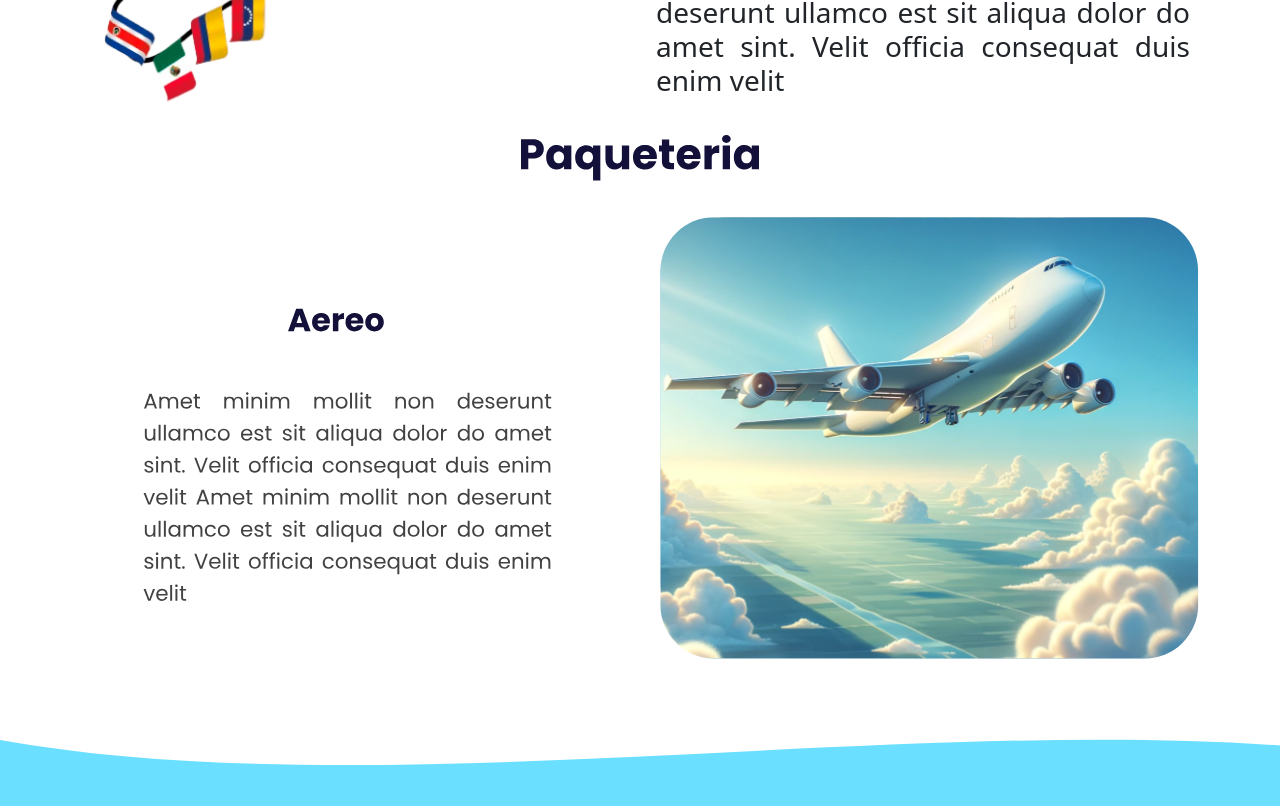
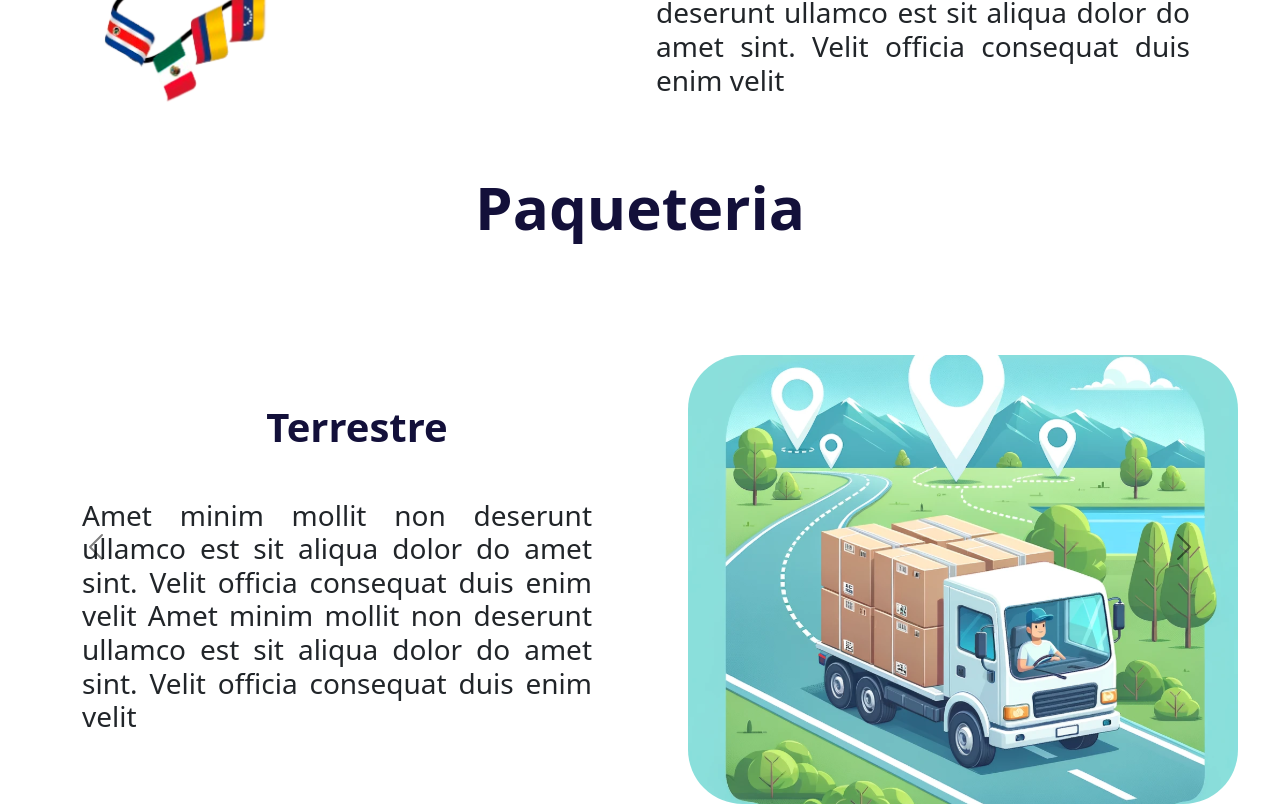
Before and after one commit to Xserrano02/cargo-premire, a React (Create React App) app: page / in a window 1280 px wide. Shown: the part 2240-3046 px from the top of the page. Built offline with nearby package versions, Linux system fonts and the light colour scheme.

Commit message:
SlideCountries and HoverCountries

```diff
--- a/src/Screens/HomePage.js
+++ b/src/Screens/HomePage.js
@@ -1,4 +1,4 @@
-import React from "react";
+import React, { useEffect, useState } from "react";
 import NavBar from "../Components/NavBar.jsx";
 import Banner from "../Resources/Banner.svg";
 import Mexico from "../Resources/Mexico.svg";
@@ -11,12 +11,19 @@ import Colombia from "../Resources/Colombia.png";
 import Venezuela from "../Resources/Venezuela.png";
 import Republic from "../Resources/RepublicaDom.png";
 import BannerSV from "../Resources/BannerSV.svg";
-import BannerPaq from "../Resources/BannerPaqueteria.svg";
+import Aereo from "../Resources/Areo.svg";
 import LogoCaja from "../Resources/logo cajita 1.svg";
-import LogoVision from  "../Resources/Visionsvg.svg"
-import Mision from "../Resources/Mision.svg"
+import LogoVision from "../Resources/Visionsvg.svg";
+import Mision from "../Resources/Mision.svg";
+import Terrestre from "../Resources/Terrestre.svg";
+import "bootstrap/dist/css/bootstrap.min.css";
+import "bootstrap/dist/js/bootstrap.bundle.min";
+import '../estilos/HomeStyles.css';
+
 
 export default function HomePage() {
+
+
   return (
     <>
       <div className="container">
@@ -46,49 +53,49 @@ export default function HomePage() {
           >
             Paises Destino
           </h1>
-          <div class="row row-cols-3 row-cols-lg-6 g-2 g-lg-3">
-            <div class="col text-center">
-              <img className="" src={Mexico} alt="Mexico"/>
+          <div className="row row-cols-3 row-cols-lg-6 g-2 g-lg-3">
+            <div className="col text-center img-container">
+              <img className="imagen" src={Mexico} alt="Mexico" />
               <div className="p-3 fw-bolder">Mexico</div>
             </div>
-            <div class="col text-center">
-              <img className="" src={Guatemala} alt="Guatemala"/>
-              <div class="p-3 fw-bolder">Guatemala</div>
+            <div className="col text-center img-container">
+              <img className="imagen" src={Guatemala} alt="Guatemala" />
+              <div className="p-3 fw-bolder">Guatemala</div>
             </div>
-            <div class="col text-center">
-              <img className="" src={ElSalvador} alt="El Salvador"/>
-              <div class="p-3 fw-bolder">El Salvador</div>
+            <div className="col text-center img-container">
+              <img className="imagen" src={ElSalvador} alt="El Salvador" />
+              <div className="pt-3 fw-bolder">El Salvador</div>
             </div>
-            <div class="col text-center">
-              <img className="" src={Honduras} alt="Honduras"/>
-              <div class="p-3 fw-bolder">Honduras</div>
+            <div className="col text-center img-container">
+              <img className="imagen" src={Honduras} alt="Honduras" />
+              <div className="p-3 fw-bolder">Honduras</div>
             </div>
-            <div class="col text-center">
-              <img className="" src={Nicaragua} alt="Nicaragua"/>
-              <div class="p-3 fw-bolder">Nicaragua</div>
+            <div className="col text-center img-container">
+              <img className="imagen" src={Nicaragua} alt="Nicaragua" />
+              <div className="p-3 fw-bolder">Nicaragua</div>
             </div>
-            <div class="col text-center">
-              <img className="" src={CostaRica}  alt="Costa Rica"/>
-              <div class="p-3 fw-bolder">Costa Rica</div>
+            <div className="col text-center img-container">
+              <img className="imagen" src={CostaRica} alt="Costa Rica" />
+              <div className="pt-3 fw-bolder">Costa Rica</div>
             </div>
           </div>
           <div className="row row-cols-3 row-cols-lg-6 g-2 g-lg-3 justify-content-center container">
-            <div className="col text-center">
-              <img className="" src={Colombia} alt="Colombia" />
+            <div className="col text-center img-container">
+              <img className="imagen" src={Colombia} alt="Colombia" />
               <div className="p-3 fw-bolder">Colombia</div>
             </div>
-            <div className="col text-center">
-              <img className="" src={Venezuela} alt="Venezuela" />
+            <div className="col text-center img-container">
+              <img className="imagen" src={Venezuela} alt="Venezuela" />
               <div className="p-3 fw-bolder">Venezuela</div>
             </div>
-            <div className="col text-center">
-              <img className="" src={Republic} alt="Republica Dominicana" />
-              <div className="p-3 fw-bolder">Republica Dominicana</div>
+            <div className="col text-center img-container">
+              <img className="imagen" src={Republic} alt="Republica Dominicana" />
+              <div className="pt-3 pb-3 fw-bolder">Republica Dominicana</div>
             </div>
           </div>
         </div>
       </div>
-      <img src={BannerSV} class="img-fluid w-100" alt="..." />
+      <img src={BannerSV} className="img-fluid w-100" alt="..." />
       <div className="container ">
         <h1
           className="text-center fw-bolder mb-5 mt-5"
@@ -96,11 +103,11 @@ export default function HomePage() {
         >
           Quienes Somos
         </h1>
-        <div class="row row-cols-1 row-cols-lg-2 g-2 g-lg-3 mt-5">
-          <div class="col">
-            <img src={LogoCaja} class="img-fluid w-100" alt="..." />
+        <div className="row row-cols-1 row-cols-lg-2 g-2 g-lg-3 mt-5">
+          <div className="col">
+            <img src={LogoCaja} className="img-fluid w-100" alt="..." />
           </div>
-          <div class="col">
+          <div className="col">
             <p className="h3 p-2" style={{ textAlign: "justify" }}>
               La Visión es Amet minim mollit non deserunt ullamco est sit aliqua
               dolor do amet sint. Velit officia consequat duis enim velitLa
@@ -113,8 +120,91 @@ export default function HomePage() {
             </p>
           </div>
         </div>
+        <h1
+          className="text-center fw-bolder mb-5 mt-5"
+          style={{ color: "#13103A", fontSize: "60px" }}
+        >
+          Paqueteria
+        </h1>
       </div>
-      <img src={BannerPaq} class="img-fluid w-100" alt="..." />
+
+      <div
+        id="carouselExample"
+        className="carousel carousel-dark slide"
+        data-bs-ride="carousel"
+      >
+        <div className="carousel-inner">
+          <div className="carousel-item active"  data-bs-interval="3000">
+            <div className="container">
+              <div className="row row-cols-1 row-cols-lg-2 g-2 g-lg-3 mt-5">
+                <div className="col">
+                  <h1
+                    className="text-center fw-bolder mb-5 mt-5"
+                    style={{ color: "#13103A" }}
+                  >
+                    Aereo
+                  </h1>
+                  <p className="h3 textoBanner" style={{ textAlign: "justify" }}>
+                    Amet minim mollit non deserunt ullamco est sit aliqua dolor
+                    do amet sint. Velit officia consequat duis enim velit Amet
+                    minim mollit non deserunt ullamco est sit aliqua dolor do
+                    amet sint. Velit officia consequat duis enim velit
+                  </p>
+                </div>
+                <div className="col">
+                  <img src={Aereo} className="img-fluid w-100 imagenBanner" alt="..." />
+                </div>
+              </div>
+            </div>
+          </div>
+          <div className="carousel-item">
+            <div className="container">
+              <div className="row row-cols-1 row-cols-lg-2 g-2 g-lg-3 mt-5">
+                <div className="col">
+                  <h1
+                    className="text-center fw-bolder mb-5 mt-5"
+                    style={{ color: "#13103A" }}
+                  >
+                    Terrestre
+                  </h1>
+                  <p className="h3 textoBanner" style={{ textAlign: "justify" }}>
+                    Amet minim mollit non deserunt ullamco est sit aliqua dolor
+                    do amet sint. Velit officia consequat duis enim velit Amet
+                    minim mollit non deserunt ullamco est sit aliqua dolor do
+                    amet sint. Velit officia consequat duis enim velit
+                  </p>
+                </div>
+                <div className="col">
+                  <img
+                    src={Terrestre}
+                    className="img-fluid w-100 imagenBanner"
+                    alt="..."
+                  />
+                </div>
+              </div>
+            </div>
+          </div>
+        </div>
+        <button
+          className="carousel-control-prev"
+          type="button"
+          data-bs-target="#carouselExample"
+          data-bs-slide="prev"
+        >
+          <span className="carousel-control-prev-icon" aria-hidden="true"></span>
+          <span className="visually-hidden">Previous</span>
+        </button>
+        <button
+          className="carousel-control-next"
+          type="button"
+          data-bs-target="#carouselExample"
+          data-bs-slide="next"
+        >
+          <span className="carousel-control-next-icon" aria-hidden="true"></span>
+          <span className="visually-hidden">Next</span>
+        </button>
+      </div>
+
       <div>
         <div style={{ height: "150px", overflow: "hidden" }}>
           <svg
@@ -128,12 +218,21 @@ export default function HomePage() {
             ></path>
           </svg>
         </div>
-        <div class="row text-center pb-5" style={{ backgroundColor: "#6BDFFF" }}>
-          <div class="col-6 container">
-            <h1 className="text-start fw-bolder p-2" style={{ color: "#13103A" }}>
+        <div
+          className="row text-center pb-5"
+          style={{ backgroundColor: "#6BDFFF" }}
+        >
+          <div className="col-6 container">
+            <h1
+              className="text-start fw-bolder p-2"
+              style={{ color: "#13103A" }}
+            >
               Visión
             </h1>
-            <p className="container h5" style={{ textAlign: "justify", color:"#414141"}}>
+            <p
+              className="container h5"
+              style={{ textAlign: "justify", color: "#414141" }}
+            >
               La Visión es Amet minim mollit non deserunt ullamco est sit aliqua
               dolor do amet sint. Velit officia consequat duis enim velitLa
               Visión es Amet minim mollit non deserunt ullamco est sit aliqua
@@ -144,19 +243,25 @@ export default function HomePage() {
               dolor do amet sint. Velit officia consequat duis enim velit
             </p>
           </div>
-          <div class="col-3 text-start container">
-          <img src={LogoVision} class="img-fluid w-80" alt="..." />
+          <div className="col-3 text-start container">
+            <img src={LogoVision} className="img-fluid w-80" alt="..." />
           </div>
         </div>
-        <div class="row text-center pt-5 pb-5 " style={{ backgroundColor: "#85FFC8" }}>
-          <div class="col-3 text-end container">
-          <img src={Mision} class="img-fluid w-80" alt="..." />
+        <div
+          className="row text-center pt-5 pb-5 "
+          style={{ backgroundColor: "#85FFC8" }}
+        >
+          <div className="col-3 text-end container">
+            <img src={Mision} className="img-fluid w-80" alt="..." />
           </div>
-          <div class="col-6 container">
+          <div className="col-6 container">
             <h1 className="text-end fw-bolder p-2" style={{ color: "#13103A" }}>
               Misión
             </h1>
-            <p className="container h5" style={{ textAlign: "justify", color:"#414141"}}>
+            <p
+              className="container h5"
+              style={{ textAlign: "justify", color: "#414141" }}
+            >
               La Visión es Amet minim mollit non deserunt ullamco est sit aliqua
               dolor do amet sint. Velit officia consequat duis enim velitLa
               Visión es Amet minim mollit non deserunt ullamco est sit aliqua
@@ -168,7 +273,18 @@ export default function HomePage() {
             </p>
           </div>
         </div>
-        <div style={{height: "150px", overflow: "hidden"}}><svg viewBox="0 0 500 150" preserveAspectRatio="none" style={{height: "100%", width: "100%"}}><path d="M0.00,49.98 C156.04,122.88 283.01,9.39 500.00,49.98 L500.00,0.00 L0.00,0.00 Z" style={{stroke: "none", fill: "#85FFC8"}}></path></svg></div>
+        <div style={{ height: "150px", overflow: "hidden" }}>
+          <svg
+            viewBox="0 0 500 150"
+            preserveAspectRatio="none"
+            style={{ height: "100%", width: "100%" }}
+          >
+            <path
+              d="M0.00,49.98 C156.04,122.88 283.01,9.39 500.00,49.98 L500.00,0.00 L0.00,0.00 Z"
+              style={{ stroke: "none", fill: "#85FFC8" }}
+            ></path>
+          </svg>
+        </div>
       </div>
     </>
   );
--- /dev/null
+++ b/src/estilos/HomeStyles.css
@@ -0,0 +1,37 @@
+.img-container {
+    cursor: pointer;
+    transition: transform 0.3s;
+  }
+
+  .img-container:hover {
+    transform: scale(1.2);
+  }
+.textoBanner{
+    margin-right: 40px;
+}
+.imagenBanner{
+    margin-left: 40px;
+}
+
+
+  @media (max-width: 768px) {
+    .img-container {
+      transition: transform 0.3s;
+    }
+
+    .imagen{
+        width: 100px;
+    }
+    .img-container:hover {
+      transform: scale(1.1);
+      cursor: pointer;
+    }
+
+    .textoBanner{
+        margin-right: 0px;
+    }
+    .imagenBanner{
+        margin-left: 0px;
+    }
+
+  }
--- a/src/index.js
+++ b/src/index.js
@@ -3,5 +3,8 @@ import ReactDOM from "react-dom";
 import App from "./App";
 import "bootstrap/dist/css/bootstrap.css";
 import "bootstrap/dist/js/bootstrap.js";
+import 'bootstrap/dist/css/bootstrap.min.css';
+import 'bootstrap/dist/js/bootstrap.bundle.min';
+
 
 ReactDOM.render(<App />, document.getElementById("root"));
```
Also changed, not shown: src/Resources/Areo.svg (added), src/Resources/Terrestre.svg (added).
